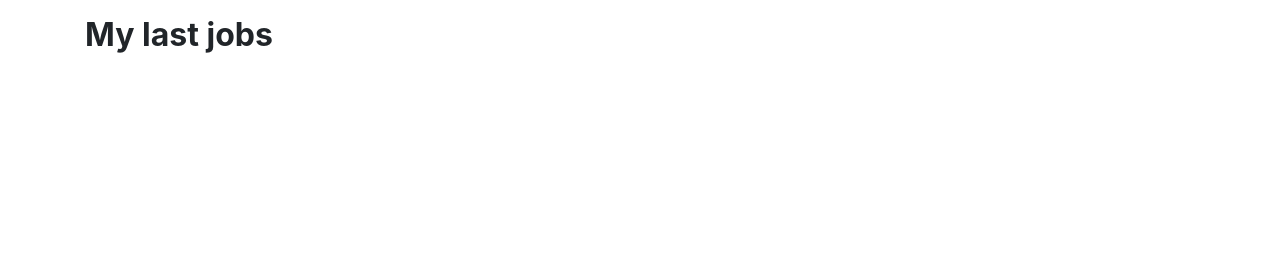
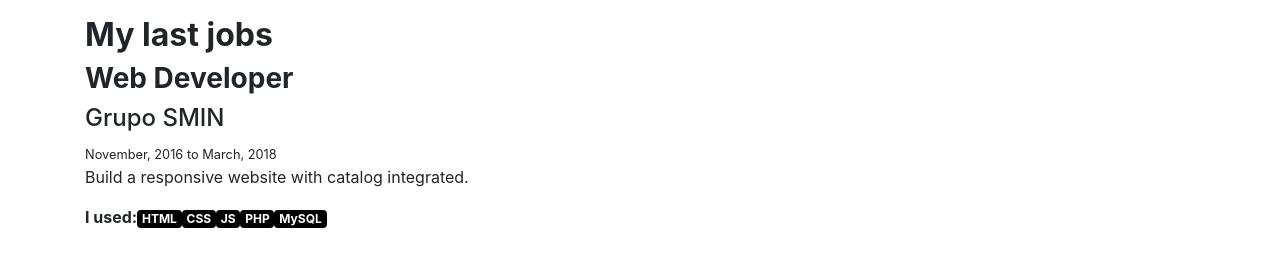
Before and after one commit to AlejandroMilan/MilanPortfolio, a Nuxt app: page /about in a window 1280 px wide. Shown: the part 380-646 px from the top of the page. Built offline with nearby package versions, Linux system fonts and the light colour scheme.

Commit message:
Last jobs items working

```diff
--- a/components/about_page-components/LastJobs.vue
+++ b/components/about_page-components/LastJobs.vue
@@ -2,6 +2,27 @@
   <section id="last-jobs">
     <div class="container">
       <h2 class="font-weight-bold">{{ title }}</h2>
+      <div class="last-jobs-container">
+        <article
+          v-for="(job, index) in jobs"
+          :key="index"
+          class="last-jobs-item"
+        >
+          <h3 class="font-weight-bold">{{ job.title }}</h3>
+          <h4>{{ job.employer }}</h4>
+          <small>{{ job.initDate }} to {{ job.finishDate }}</small>
+          <p>{{ job.description }}</p>
+          <div class="tech-used">
+            <strong>I used:</strong>
+            <b-badge
+              v-for="tech in job.technologiesUsed"
+              :key="tech"
+              variant="primary"
+              >{{ tech }}</b-badge
+            >
+          </div>
+        </article>
+      </div>
     </div>
   </section>
 </template>
@@ -12,6 +33,16 @@ export default Vue.extend({
   data: () => {
     return {
       title: 'My last jobs',
+      jobs: [
+        {
+          title: 'Web Developer',
+          employer: 'Grupo SMIN',
+          initDate: 'November, 2016',
+          finishDate: 'March, 2018',
+          description: 'Build a responsive website with catalog integrated.',
+          technologiesUsed: ['HTML', 'CSS', 'JS', 'PHP', 'MySQL'],
+        },
+      ],
     }
   },
 })
```
